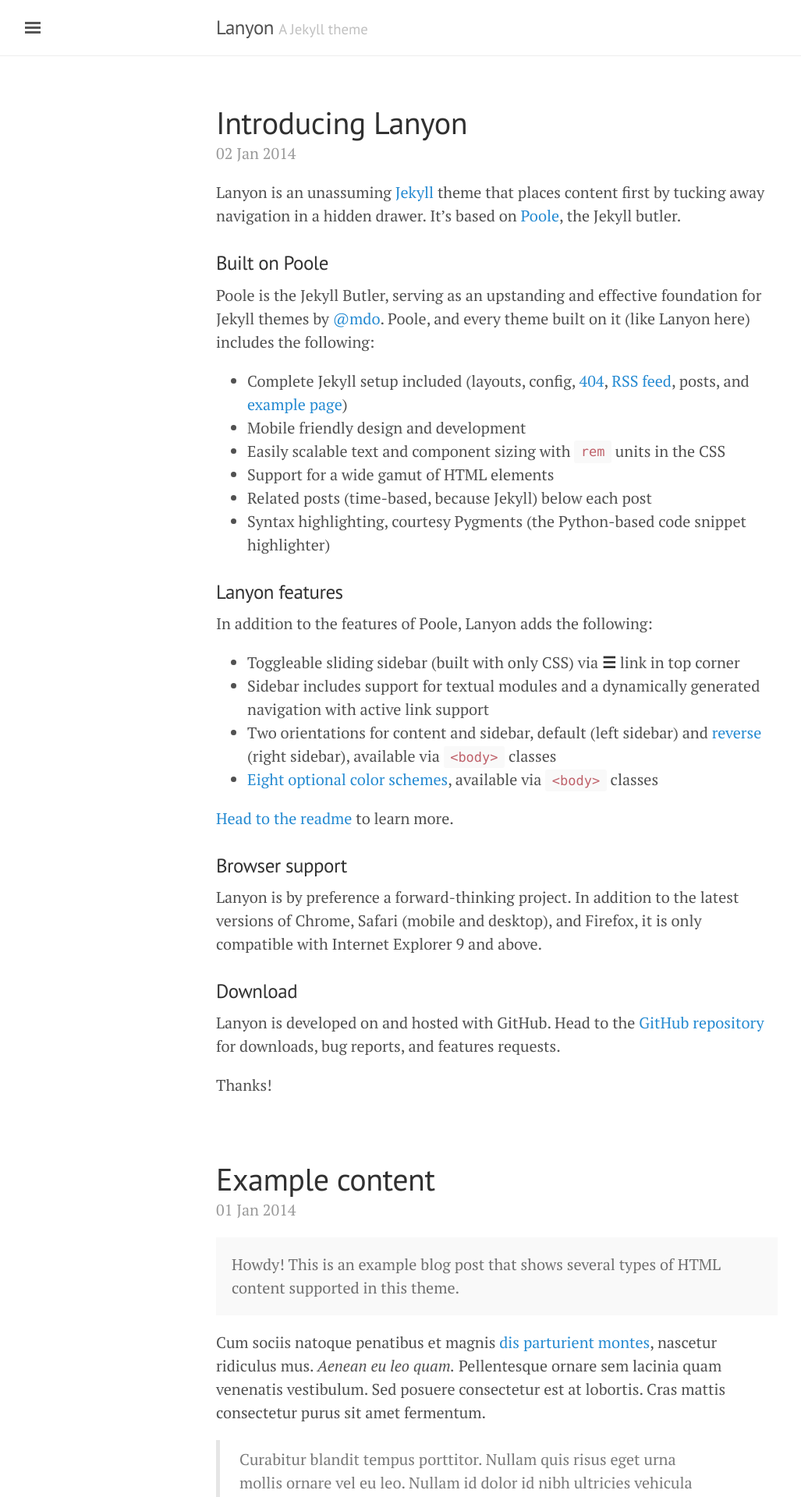
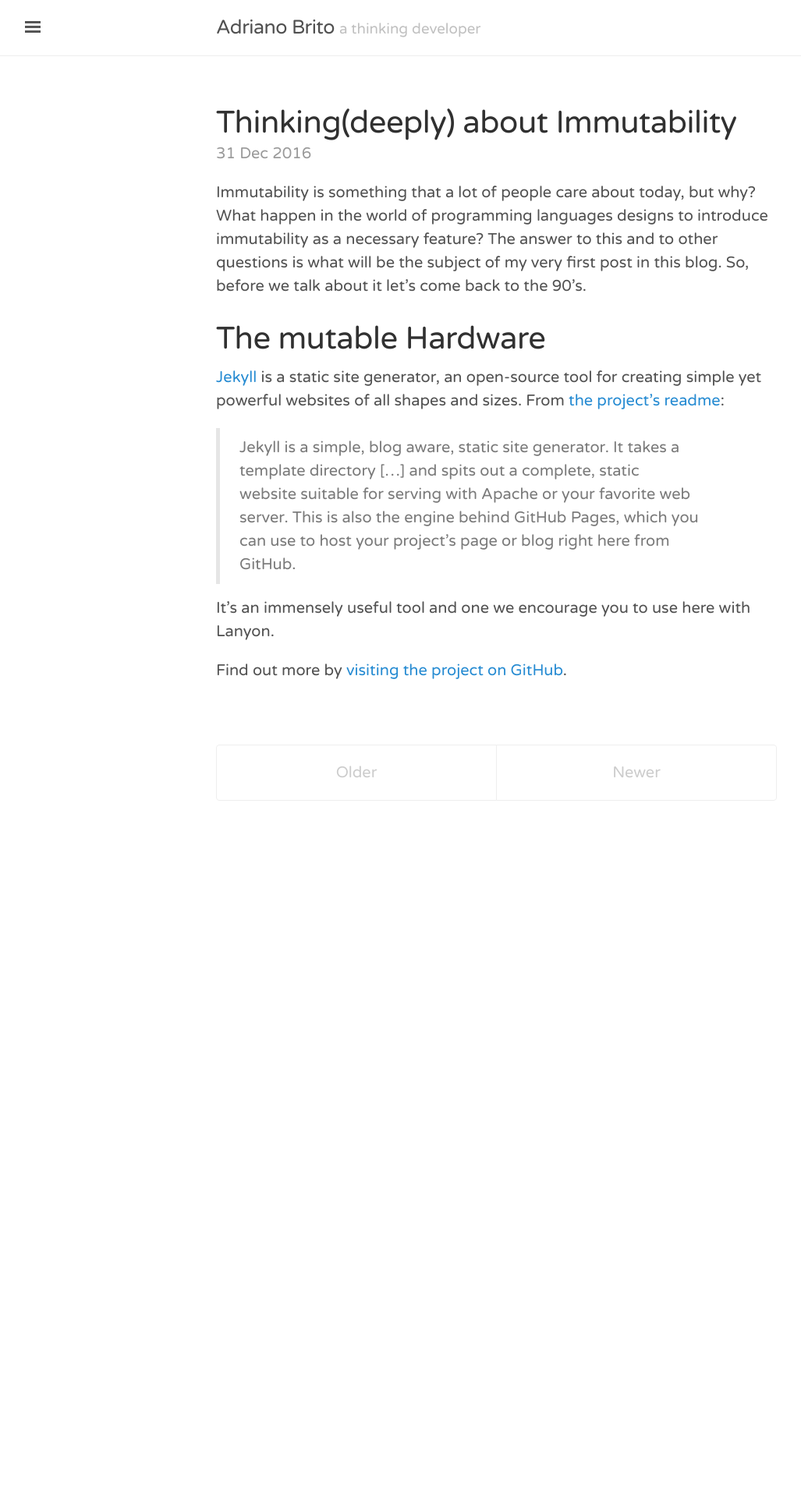
Before and after one commit to adrianobrito/adrianobrito.github.io, a Jekyll site: the page built from index.html, in a window 1280 px wide. Shown: the top 1920 px of the page at 78% size, without its empty margins (3-1030 px from the left). Built offline with Jekyll 4.4.1, drawn with Linux system fonts in a browser that asks for light colours; the list of posts is cut into pages by our own code; after the commit the page ends 1087 px from its top, so only the background shows below that; some of the changed text lies outside the part shown.

Commit message:
Add last changes before begin the write stuff

```diff
--- a/_config.yml
+++ b/_config.yml
@@ -6,18 +6,20 @@
 gems:                [jekyll-paginate]
 
 # Setup
-title:               Lanyon
-tagline:             'A Jekyll theme'
-description:         'A reserved <a href="http://jekyllrb.com" target="_blank">Jekyll</a> theme that places the utmost gravity on content with a hidden drawer. Made by <a href="https://twitter.com/mdo" target="_blank">@mdo</a>.'
+title:               Adriano Brito
+tagline:             'a thinking developer'
+description:         'Thoughts about my professional carrer and stuff'
 url:                 http://lanyon.getpoole.com
 baseurl:             ''
 paginate:            5
 
 # About/contact
 author:
-  name:              Mark Otto
-  url:               https://twitter.com/mdo
-  email:             markdotto@gmail.com
+  name:              Adriano Brito
+  url:               https://github.com/adrianobrito
+  email:             adrianosdebrito@gmail.com
+  github:            https://github.com/adrianobrito
+  linkedin:          https://linkedin.com
 
 # Custom vars
 version:             1.0.0
--- a/_includes/head.html
+++ b/_includes/head.html
@@ -15,9 +15,12 @@
   </title>
 
   <!-- CSS -->
+  <link href="https://fonts.googleapis.com/css?family=Cairo|Exo+2|Libre+Franklin|Varela+Round" rel="stylesheet">
+  <link href="https://fonts.googleapis.com/css?family=Exo+2" rel="stylesheet">
   <link rel="stylesheet" href="{{ site.baseurl }}/public/css/poole.css">
   <link rel="stylesheet" href="{{ site.baseurl }}/public/css/syntax.css">
   <link rel="stylesheet" href="{{ site.baseurl }}/public/css/lanyon.css">
+  <link rel="stylesheet" href="{{ site.baseurl }}/public/css/blog.css">
   <link rel="stylesheet" href="https://fonts.googleapis.com/css?family=PT+Serif:400,400italic,700%7CPT+Sans:400">
 
   <!-- Icons -->
--- a/_includes/sidebar.html
+++ b/_includes/sidebar.html
@@ -5,6 +5,7 @@
 <!-- Toggleable sidebar -->
 <div class="sidebar" id="sidebar">
   <div class="sidebar-item">
+    <h3 class="sidebar-item-header">&lt;?</h3>
     <p>{{ site.description }}</p>
   </div>
 
@@ -25,14 +26,13 @@
       {% endif %}
     {% endfor %}
 
-    <a class="sidebar-nav-item" href="{{ site.github.repo }}/archive/v{{ site.version }}.zip">Download</a>
-    <a class="sidebar-nav-item" href="{{ site.github.repo }}">GitHub project</a>
-    <span class="sidebar-nav-item">Currently v{{ site.version }}</span>
+    <a class="sidebar-nav-item" href="{{ site.author.github }}">Github</a>
+    <a class="sidebar-nav-item" href="{{ site.author.linkedin }}">Linkedin</a>
   </nav>
 
   <div class="sidebar-item">
     <p>
-      &copy; {{ site.time | date: '%Y' }}. All rights reserved.
+      &copy; {{ site.time | date: '%Y' }}. Any rights reserved.
     </p>
   </div>
 </div>
--- a/_posts/2013-12-31-whats-jekyll.md
+++ /dev/null
@@ -1,12 +0,0 @@
----
-layout: post
-title: What's Jekyll?
----
-
-[Jekyll](http://jekyllrb.com) is a static site generator, an open-source tool for creating simple yet powerful websites of all shapes and sizes. From [the project's readme](https://github.com/mojombo/jekyll/blob/master/README.markdown):
-
-  > Jekyll is a simple, blog aware, static site generator. It takes a template directory [...] and spits out a complete, static website suitable for serving with Apache or your favorite web server. This is also the engine behind GitHub Pages, which you can use to host your project’s page or blog right here from GitHub.
-
-It's an immensely useful tool and one we encourage you to use here with Lanyon.
-
-Find out more by [visiting the project on GitHub](https://github.com/mojombo/jekyll).
--- a/_posts/2014-01-01-example-content.md
+++ /dev/null
@@ -1,122 +0,0 @@
----
-layout: post
-title: Example content
----
-
-
-<div class="message">
-  Howdy! This is an example blog post that shows several types of HTML content supported in this theme.
-</div>
-
-Cum sociis natoque penatibus et magnis <a href="#">dis parturient montes</a>, nascetur ridiculus mus. *Aenean eu leo quam.* Pellentesque ornare sem lacinia quam venenatis vestibulum. Sed posuere consectetur est at lobortis. Cras mattis consectetur purus sit amet fermentum.
-
-> Curabitur blandit tempus porttitor. Nullam quis risus eget urna mollis ornare vel eu leo. Nullam id dolor id nibh ultricies vehicula ut id elit.
-
-Etiam porta **sem malesuada magna** mollis euismod. Cras mattis consectetur purus sit amet fermentum. Aenean lacinia bibendum nulla sed consectetur.
-
-## Inline HTML elements
-
-HTML defines a long list of available inline tags, a complete list of which can be found on the [Mozilla Developer Network](https://developer.mozilla.org/en-US/docs/Web/HTML/Element).
-
-- **To bold text**, use `<strong>`.
-- *To italicize text*, use `<em>`.
-- Abbreviations, like <abbr title="HyperText Markup Langage">HTML</abbr> should use `<abbr>`, with an optional `title` attribute for the full phrase.
-- Citations, like <cite>&mdash; Mark otto</cite>, should use `<cite>`.
-- <del>Deleted</del> text should use `<del>` and <ins>inserted</ins> text should use `<ins>`.
-- Superscript <sup>text</sup> uses `<sup>` and subscript <sub>text</sub> uses `<sub>`.
-
-Most of these elements are styled by browsers with few modifications on our part.
-
-## Heading
-
-Vivamus sagittis lacus vel augue rutrum faucibus dolor auctor. Duis mollis, est non commodo luctus, nisi erat porttitor ligula, eget lacinia odio sem nec elit. Morbi leo risus, porta ac consectetur ac, vestibulum at eros.
-
-### Code
-
-Cum sociis natoque penatibus et magnis dis `code element` montes, nascetur ridiculus mus.
-
-{% highlight js %}
-// Example can be run directly in your JavaScript console
-
-// Create a function that takes two arguments and returns the sum of those arguments
-var adder = new Function("a", "b", "return a + b");
-
-// Call the function
-adder(2, 6);
-// > 8
-{% endhighlight %}
-
-Aenean lacinia bibendum nulla sed consectetur. Etiam porta sem malesuada magna mollis euismod. Fusce dapibus, tellus ac cursus commodo, tortor mauris condimentum nibh, ut fermentum massa.
-
-### Lists
-
-Cum sociis natoque penatibus et magnis dis parturient montes, nascetur ridiculus mus. Aenean lacinia bibendum nulla sed consectetur. Etiam porta sem malesuada magna mollis euismod. Fusce dapibus, tellus ac cursus commodo, tortor mauris condimentum nibh, ut fermentum massa justo sit amet risus.
-
-* Praesent commodo cursus magna, vel scelerisque nisl consectetur et.
-* Donec id elit non mi porta gravida at eget metus.
-* Nulla vitae elit libero, a pharetra augue.
-
-Donec ullamcorper nulla non metus auctor fringilla. Nulla vitae elit libero, a pharetra augue.
-
-1. Vestibulum id ligula porta felis euismod semper.
-2. Cum sociis natoque penatibus et magnis dis parturient montes, nascetur ridiculus mus.
-3. Maecenas sed diam eget risus varius blandit sit amet non magna.
-
-Cras mattis consectetur purus sit amet fermentum. Sed posuere consectetur est at lobortis.
-
-<dl>
-  <dt>HyperText Markup Language (HTML)</dt>
-  <dd>The language used to describe and define the content of a Web page</dd>
-
-  <dt>Cascading Style Sheets (CSS)</dt>
-  <dd>Used to describe the appearance of Web content</dd>
-
-  <dt>JavaScript (JS)</dt>
-  <dd>The programming language used to build advanced Web sites and applications</dd>
-</dl>
-
-Integer posuere erat a ante venenatis dapibus posuere velit aliquet. Morbi leo risus, porta ac consectetur ac, vestibulum at eros. Nullam quis risus eget urna mollis ornare vel eu leo.
-
-### Tables
-
-Aenean lacinia bibendum nulla sed consectetur. Lorem ipsum dolor sit amet, consectetur adipiscing elit.
-
-<table>
-  <thead>
-    <tr>
-      <th>Name</th>
-      <th>Upvotes</th>
-      <th>Downvotes</th>
-    </tr>
-  </thead>
-  <tfoot>
-    <tr>
-      <td>Totals</td>
-      <td>21</td>
-      <td>23</td>
-    </tr>
-  </tfoot>
-  <tbody>
-    <tr>
-      <td>Alice</td>
-      <td>10</td>
-      <td>11</td>
-    </tr>
-    <tr>
-      <td>Bob</td>
-      <td>4</td>
-      <td>3</td>
-    </tr>
-    <tr>
-      <td>Charlie</td>
-      <td>7</td>
-      <td>9</td>
-    </tr>
-  </tbody>
-</table>
-
-Nullam id dolor id nibh ultricies vehicula ut id elit. Sed posuere consectetur est at lobortis. Nullam quis risus eget urna mollis ornare vel eu leo.
-
------
-
-Want to see something else added? <a href="https://github.com/poole/poole/issues/new">Open an issue.</a>
--- a/_posts/2014-01-02-introducing-lanyon.md
+++ /dev/null
@@ -1,38 +0,0 @@
----
-layout: post
-title: Introducing Lanyon
----
-
-Lanyon is an unassuming [Jekyll](http://jekyllrb.com) theme that places content first by tucking away navigation in a hidden drawer. It's based on [Poole](http://getpoole.com), the Jekyll butler.
-
-### Built on Poole
-
-Poole is the Jekyll Butler, serving as an upstanding and effective foundation for Jekyll themes by [@mdo](https://twitter.com/mdo). Poole, and every theme built on it (like Lanyon here) includes the following:
-
-* Complete Jekyll setup included (layouts, config, [404](/404), [RSS feed](/atom.xml), posts, and [example page](/about))
-* Mobile friendly design and development
-* Easily scalable text and component sizing with `rem` units in the CSS
-* Support for a wide gamut of HTML elements
-* Related posts (time-based, because Jekyll) below each post
-* Syntax highlighting, courtesy Pygments (the Python-based code snippet highlighter)
-
-### Lanyon features
-
-In addition to the features of Poole, Lanyon adds the following:
-
-* Toggleable sliding sidebar (built with only CSS) via **☰** link in top corner
-* Sidebar includes support for textual modules and a dynamically generated navigation with active link support
-* Two orientations for content and sidebar, default (left sidebar) and [reverse](https://github.com/poole/lanyon#reverse-layout) (right sidebar), available via `<body>` classes
-* [Eight optional color schemes](https://github.com/poole/lanyon#themes), available via `<body>` classes
-
-[Head to the readme](https://github.com/poole/lanyon#readme) to learn more.
-
-### Browser support
-
-Lanyon is by preference a forward-thinking project. In addition to the latest versions of Chrome, Safari (mobile and desktop), and Firefox, it is only compatible with Internet Explorer 9 and above.
-
-### Download
-
-Lanyon is developed on and hosted with GitHub. Head to the <a href="https://github.com/poole/lanyon">GitHub repository</a> for downloads, bug reports, and features requests.
-
-Thanks!
--- /dev/null
+++ b/_posts/2016-12-31-thinking-about-immutability.md
@@ -0,0 +1,16 @@
+---
+layout: post
+title: Thinking(deeply) about Immutability
+---
+Immutability is something that a lot of people care about today, but why? What happen in the world of programming languages designs to introduce immutability as a necessary feature? The answer to this and to other questions is what will be the subject of my very first post in this blog. So, before we talk about it let's come back to the 90's.
+
+
+# The mutable Hardware
+
+[Jekyll](http://jekyllrb.com) is a static site generator, an open-source tool for creating simple yet powerful websites of all shapes and sizes. From [the project's readme](https://github.com/mojombo/jekyll/blob/master/README.markdown):
+
+  > Jekyll is a simple, blog aware, static site generator. It takes a template directory [...] and spits out a complete, static website suitable for serving with Apache or your favorite web server. This is also the engine behind GitHub Pages, which you can use to host your project’s page or blog right here from GitHub.
+
+It's an immensely useful tool and one we encourage you to use here with Lanyon.
+
+Find out more by [visiting the project on GitHub](https://github.com/mojombo/jekyll).
--- a/index.html
+++ b/index.html
@@ -7,7 +7,7 @@
   {% for post in paginator.posts %}
   <div class="post">
     <h1 class="post-title">
-      <a href="{{ site.baseurl }}/{{ post.url }}">
+      <a href="{{ post.url }}">
         {{ post.title }}
       </a>
     </h1>
--- /dev/null
+++ b/public/css/blog.css
@@ -0,0 +1,27 @@
+/***
+font-family: 'Exo 2', sans-serif;
+font-family: 'Varela Round', sans-serif;
+font-family: 'Libre Franklin', sans-serif;
+font-family: 'Cairo', sans-serif;
+
+*/
+
+html {
+  font-family: 'Varela Round', Georgia, "Times New Roman", serif !important;
+}
+
+h1, h2, h3, h4, h5, h6 {
+  font-family: 'Varela Round', Helvetica, Arial, sans-serif !important;
+}
+
+.sidebar {
+  font-family: 'Varela Round', Helvetica, Arial, sans-serif;
+}
+
+.pagination {
+  font-family: 'Varela Round', Helvetica, Arial, sans-serif !important;
+}
+
+.sidebar-item-header {
+  color: white !important;
+}
```
Also changed, not shown: public/favicon.ico.
